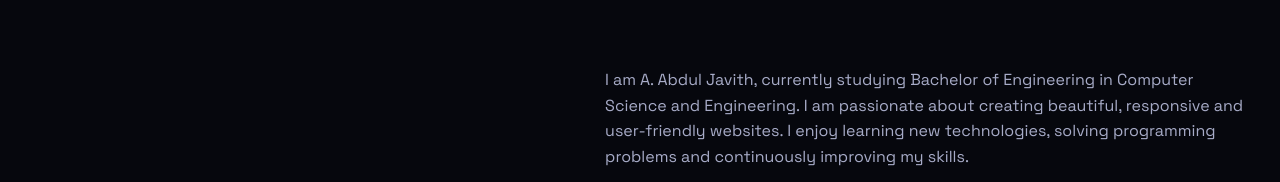
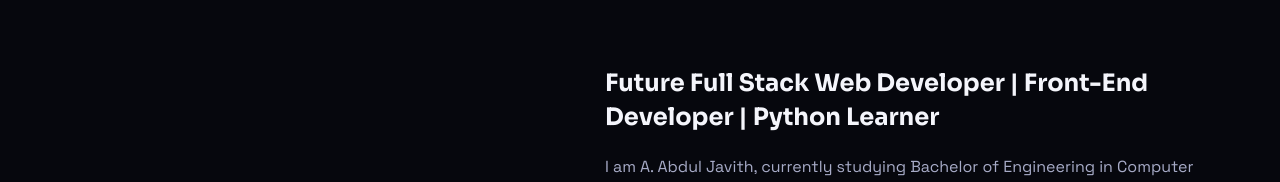
Before and after one commit to javithabdul924-arch/abduljavith786, a plain HTML site: page index.html in a window 1280 px wide. Shown: the part 1200-1382 px from the top of the page. Drawn offline with nearby package versions, Linux system fonts and the light colour scheme; animation ran at ten frames a second.

Commit message:
add text

```diff
--- a/index.html
+++ b/index.html
@@ -181,6 +181,7 @@
           </div>
 
           <div class="about-content reveal-right">
+        <h3 class="about-heading">Future Full Stack Web Developer | Front-End Developer | Python Learner</h3>
             <p class="about-text">
               I am A. Abdul Javith, currently studying Bachelor of Engineering in
               Computer Science and Engineering. I am passionate about creating
```
